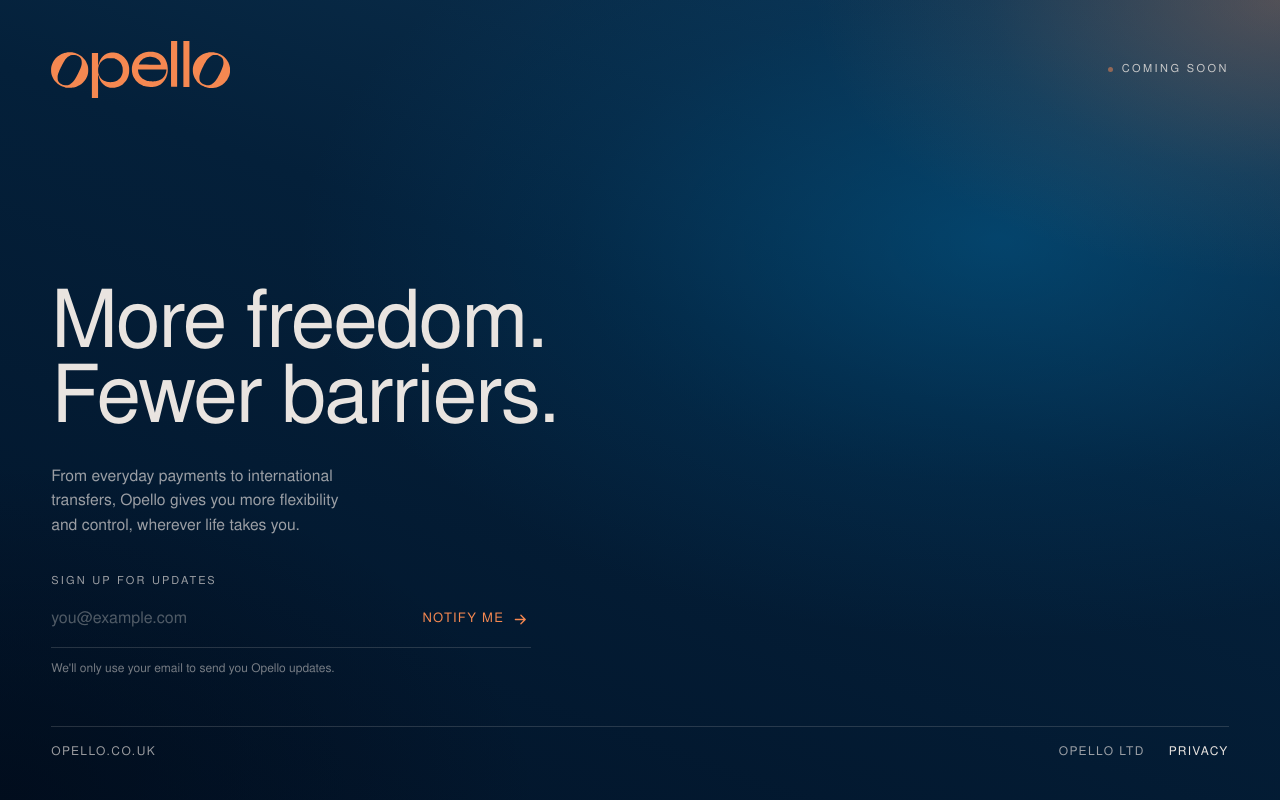
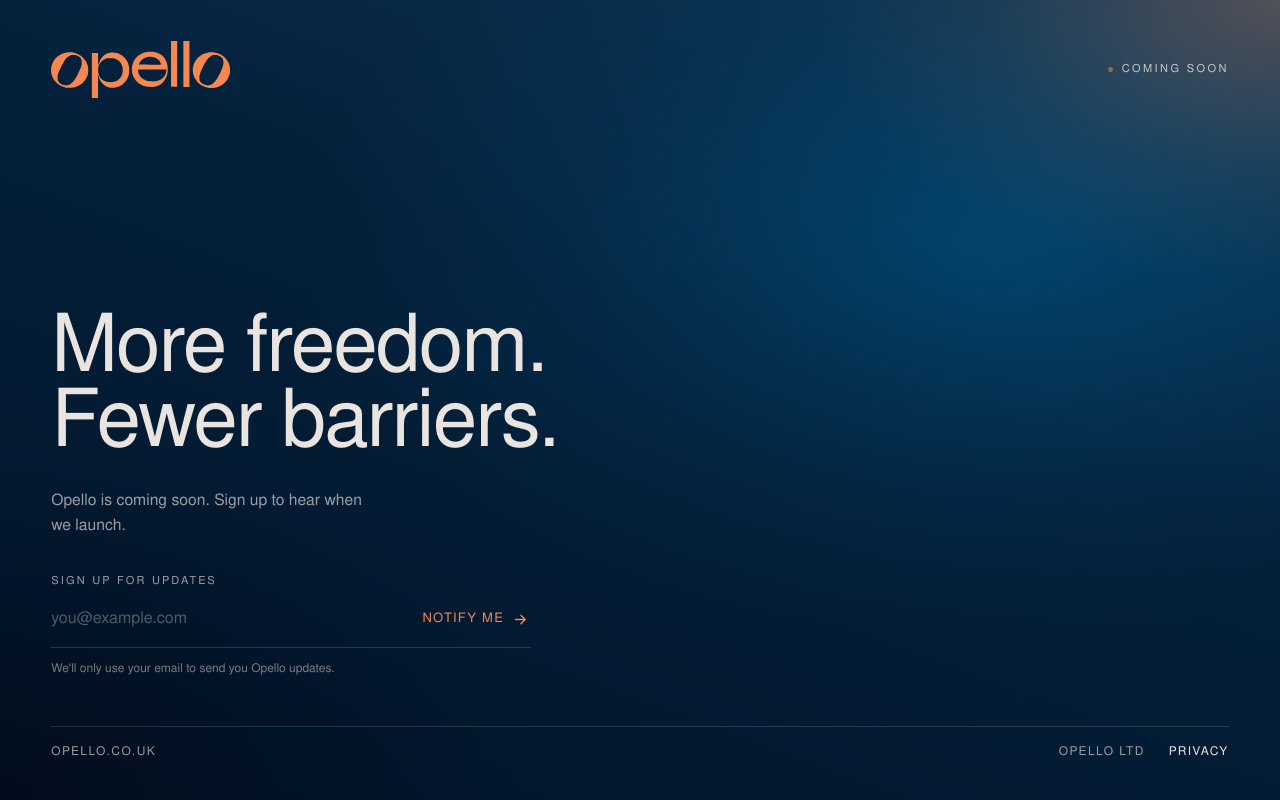
Before and after one commit to opello-uk/website, a SvelteKit app: page / in a window 1280 px wide. Built offline with nearby package versions, Linux system fonts and the light colour scheme.

Commit message:
Homepage sub-line: Opello is coming soon. Sign up to hear when we launch.
🪂 Generated with [Skydive](https://skydive.com)

```diff
--- a/src/routes/+page.svelte
+++ b/src/routes/+page.svelte
@@ -6,7 +6,7 @@
 
 	const title = 'Opello — More freedom. Fewer barriers.';
 	const description =
-		'From everyday payments to international transfers, Opello gives you more flexibility and control, wherever life takes you.';
+		'Opello is coming soon. Sign up to hear when we launch.';
 	const url = 'https://opello.co.uk/';
 
 	const jsonLd = JSON.stringify({
@@ -17,7 +17,7 @@
 		logo: 'https://opello.co.uk/assets/opello-wordmark.svg',
 		slogan: 'Your own money, unlocked.',
 		description:
-			'From everyday payments to international transfers, Opello gives you more flexibility and control.'
+			'Opello is coming soon.'
 	});
 </script>
 
@@ -53,7 +53,7 @@
 	<div class="hero">
 		<h1>More freedom.<br />Fewer barriers.</h1>
 		<p class="lede">
-			From everyday payments to international transfers, Opello gives you more flexibility and control, wherever life takes you.
+			Opello is coming soon. Sign up to hear when we launch.
 		</p>
 		<SignupForm />
 	</div>
```
